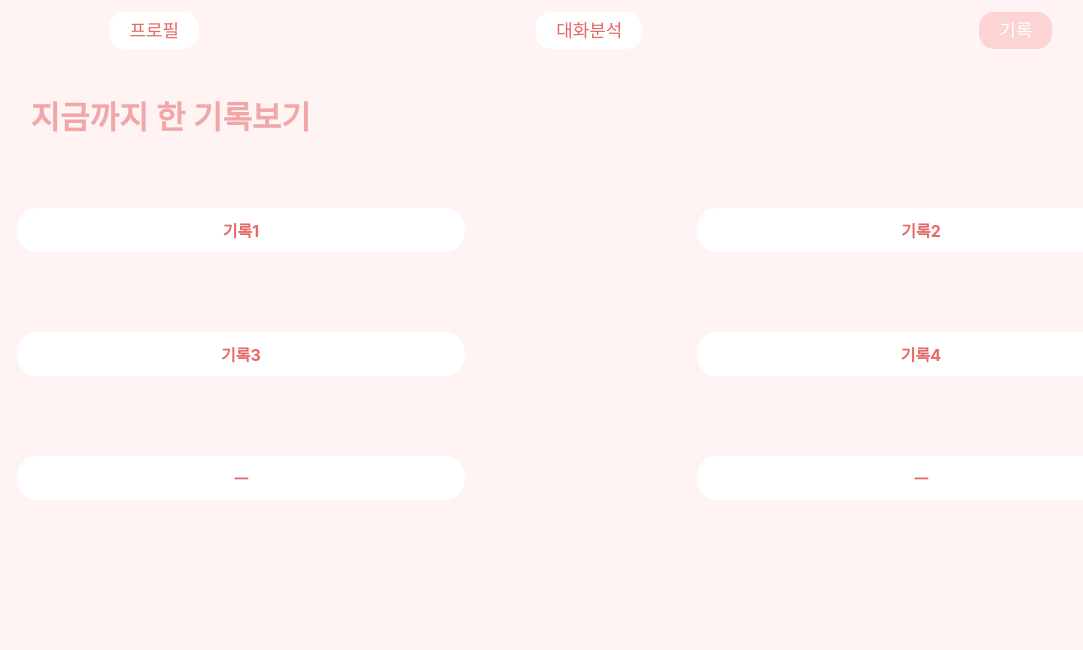
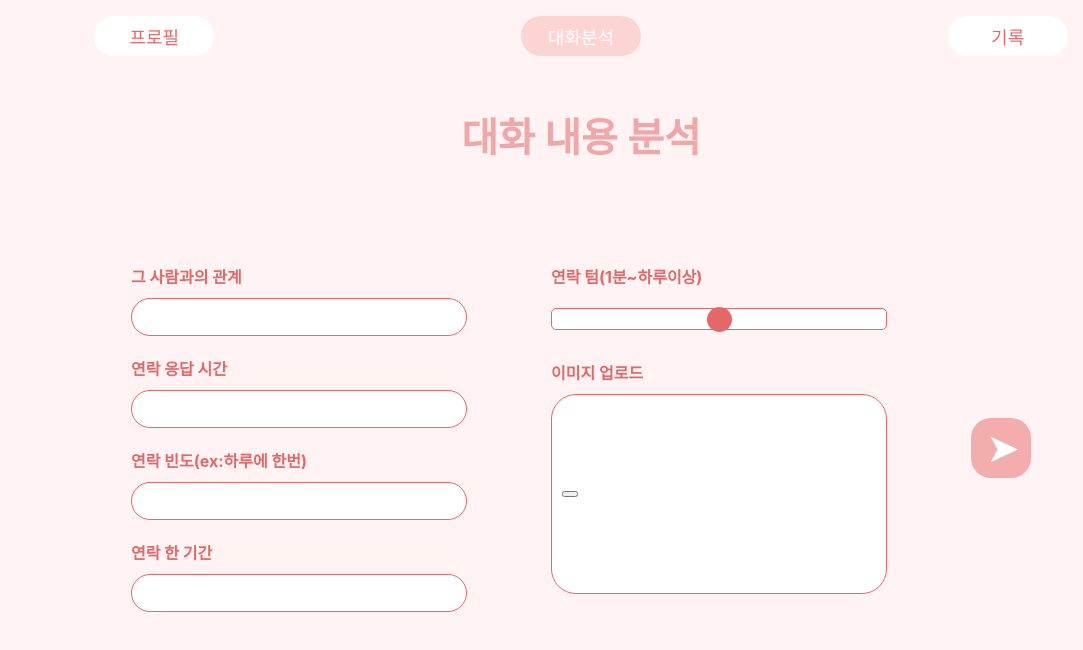
Before and after one commit to OxyBuddy/frontend, a React (Create React App) app: page /analyze in a window 1280 px wide. Shown: the top 650 px of the page, without its empty margins (59-1142 px from the left). Built offline with nearby package versions, Linux system fonts and the light colour scheme.

Commit message:
옥분이 커밋

```diff
--- a/src/App.js
+++ b/src/App.js
@@ -1,33 +1,21 @@
-import './screens/record.css'
+import { BrowserRouter as Router, Route, Routes } from 'react-router-dom';
+import Start from './screens/start';
+import Analyze from './screens/analyze';
+import Profile from './screens/profile';
+import Record from './screens/record';
+import AnalyzeResult from './screens/analyze_result'
 
-const records = ['박민서와의 기록 1번째','김유진과의 기록 1번째','박민서와의 기록 2번째','김유진과의 기록 2번째','',''];
-
-const Record = () => {
-
-  //const navigate = useNavigate();
-
-  return (
-    <div className="App">
-      <div className='header'>
-        <ul style={{padding: 0,listStyle:'none', flex: 1,flexDirection: 'row', display: 'flex', justifyContent: 'space-around'}}>
-          <li><a className="navi_content" style={{color: '#E56767', marginLeft:0}}>프로필</a></li>
-          <li><a className="navi_content" style={{color: '#E56767'}}>대화분석</a></li>
-          <li><a className="navi_content" style={{color: '#ffffff', backgroundColor: '#FDD4D4'}}>기록</a></li>
-        </ul>
-      </div>
-      <h1 style={{textAlign: 'left', marginLeft:'7%', color:'#F1A7A7', marginBottom:'70px'}}>지금까지 한 기록보기</h1>
-      <div className="content_container">
-        <div style={{ display: 'grid', gridTemplateColumns: 'repeat(2, 35%)', gap: '80px', width:'100%', justifyContent:'space-around'}}>
-            {records.map((record, index) => (
-              <div key={index} className="records" style={{ border: 'none', padding: '10px', textAlign: 'center' }}>
-                {record!=''? '기록'+(index+1) : 'ㅡ'}
-              </div>
-            ))}
-        </div>
-      </div>
-    </div>
-  );
+const App = () => {
+    return (
+        <Router>
+            <Routes>
+                <Route path='/start' element={<Start />} />
+                <Route path='/Profile' element={<Profile />} />
+                <Route path='/analyze' element={<Analyze />} />
+                <Route path='/record' element={<Record />} />
+                <Route path='/analyze_result' element={<AnalyzeResult />} />
+            </Routes>
+        </Router>
+    )
 }
-
-
-export default Record;
+export default App;
--- a/src/screens/analyze.css
+++ b/src/screens/analyze.css
@@ -1,23 +1,26 @@
 *{
     background-color: #FFF3F3;
     box-sizing: border-box;
+    margin-left: 0;
 }
 .header {
     margin-left: 0;
     padding-left: 0;
-    margin-bottom: 50px;
+    margin-bottom: 30px;
 
 }
 
 .content_container{
+    margin-left: 0;
     display: flex;
     justify-content: center;
     align-items: center;
     flex-direction: column;
+
 }
 
 .form_content{
-    width: 80%;
+    width: 900px;
     display: flex;
     justify-content: space-between;
 }
@@ -53,12 +56,15 @@
 
 
 .navi_content {
-    padding: 8px ;
-    padding-left: 20px;
-    padding-right: 20px;
+    padding: 2px ;
+    padding-left: 10px;
+    padding-right: 10px;
     font-size:18px;
-    border-radius:15px;
+    border-radius:100px;
     background-color:white;
+    width: 120px;
+    height: 40px;
+
 }
 
 button{
--- a/src/screens/analyze.js
+++ b/src/screens/analyze.js
@@ -1,10 +1,9 @@
 import './analyze.css'
-//import { useNavigate } from 'react-router-dom';
-import React, { useState } from 'react';
+import { useNavigate } from 'react-router';
 
 const Analyze = () => {
 
-  //const navigate = useNavigate();
+  const navigate = useNavigate();
 
   const handle_submit = (event) => {
         event.preventDefault(); // 버튼 잠시 금지
@@ -33,13 +32,38 @@ const Analyze = () => {
     <div className="App">
       <div className='header'>
         <ul style={{padding: 0,listStyle:'none', flex: 1,flexDirection: 'row', display: 'flex', justifyContent: 'space-around'}}>
-          <li><a className="navi_content" style={{color: '#E56767'}}>프로필</a></li>
-          <li><a className="navi_content" style={{color: '#ffffff', backgroundColor: '#FDD4D4'}}>대화분석</a></li>
-          <li><a className="navi_content" style={{color: '#E56767'}}>기록</a></li>
+        <li>
+          <button
+            className="navi_content"
+            style={{ color: '#E56767', marginLeft: 0, border: 'none', cursor: 'pointer' }}
+            onClick={() => navigate('/profile')}
+          >
+          프로필
+          </button>
+        </li>
+        <li>
+          <button
+            className="navi_content"
+            style={{ color: '#ffffff',backgroundColor: '#FDD4D4', border: 'none', cursor: 'pointer' }}
+            onClick={() => navigate('/analyze')}
+          >
+          대화분석
+          </button>
+        </li>
+        <li>
+          <button
+            className="navi_content"
+            style={{ color: '#E56767',  border: 'none', cursor: 'pointer' }}
+            onClick={() => navigate('/record')}
+          >
+          기록
+          </button>
+        </li>
         </ul>
       </div>
+      <h1 style={{fontSize:'40px', fontWeight:'bold', color:'#F1A7A7', marginBottom:'20px', textAlign:'center'}}>대화 내용 분석</h1>
       <div className="content_container">
-        <h1 style={{fontSize:'40px', fontWeight:'bold', color:'#F1A7A7', marginBottom:'20px', textAlign:'center'}}>대화 내용 분석</h1>
+
         <form onSubmit={handle_submit} className='form_content'>
             <div className='left'>
             <label>그 사람과의 관계</label>
@@ -59,7 +83,7 @@ const Analyze = () => {
               <input type='file' name='upload' style={{height: '200px', alignContent:'center', fontSize:'0px', color:'white'}}/>
             </div>
           </div>
-          <button type='submit'>➤</button>
+          <button type='submit'onClick={()=>navigate('/analyze_result')}>➤</button>
         </form>
       </div>
     </div>
--- a/src/screens/analyze_result.css
+++ b/src/screens/analyze_result.css
@@ -1,36 +1,39 @@
-*{
+* {
     background-color: #FFF3F3;
     box-sizing: border-box;
 }
+
 .header {
     margin-left: 0;
     padding-left: 0;
     margin-bottom: 50px;
-
 }
 
 .navi_content {
-    padding: 8px ;
-    padding-left: 20px;
-    padding-right: 20px;
-    font-size:18px;
-    border-radius:15px;
-    background-color:white;
+    padding: 2px;
+    padding-left: 10px;
+    padding-right: 10px;
+    font-size: 18px;
+    border-radius: 100px;
+    background-color: white;
+    width: 120px;
+    height: 40px;
 }
 
-.content_container{
+.content_container {
     margin-top: 100px;
     margin-left: 20%;
     margin-right: 20%;
+    flex-direction: column;
 }
 
-.analyze_result{
-    text-align: left;
-    margin-bottom: 100px;
+.analyze_result {
+    margin-bottom: 10px;
+    text-align: center;
 }
 
-.result{
-    color: #E56767 ;
+.result {
+    color: #E56767;
     font-weight: bold;
     font-size: 23px;
 }
--- a/src/screens/analyze_result.js
+++ b/src/screens/analyze_result.js
@@ -1,14 +1,40 @@
 import './analyze_result.css'
+import { useNavigate } from 'react-router';
 
-const analyze = () => {
+const AnalyzeResult = () => {
+  const navigate = useNavigate();
 
   return (
     <div className="App">
       <div className='header'>
         <ul style={{padding: 0,listStyle:'none', flex: 1,flexDirection: 'row', display: 'flex', justifyContent: 'space-around'}}>
-          <li><a className="navi_content" style={{color: '#E56767'}}>프로필</a></li>
-          <li><a className="navi_content" style={{color: '#ffffff', backgroundColor: '#FDD4D4'}}>대화분석</a></li>
-          <li><a className="navi_content" style={{color: '#E56767'}}>기록</a></li>
+        <li>
+          <button
+            className="navi_content"
+            style={{ color: '#E56767', marginLeft: 0, border: 'none', cursor: 'pointer' }}
+            onClick={() => navigate('/profile')}
+          >
+          프로필
+          </button>
+        </li>
+        <li>
+          <button
+            className="navi_content"
+            style={{ color: '#ffffff',backgroundColor: '#FDD4D4', border: 'none', cursor: 'pointer' }}
+            onClick={() => navigate('/analyze')}
+          >
+          대화분석
+          </button>
+        </li>
+        <li>
+          <button
+            className="navi_content"
+            style={{ color: '#E56767',  border: 'none', cursor: 'pointer' }}
+            onClick={() => navigate('/record')}
+          >
+          기록
+          </button>
+        </li>
         </ul>
       </div>
       <div className='content_container'>
@@ -16,6 +42,7 @@ const analyze = () => {
         <h1 style={{fontSize:'40px', fontWeight:'bold', color:'#F1A7A7', marginBottom:'20px'}}>대화 내용 분석</h1>
         <p className='result'>상대와 당신의 연애 확률은 78%입니다.</p>
       </div>
+
       <div className="analyze_result">
         <h1 style={{fontSize:'40px', fontWeight:'bold', color:'#F1A7A7', marginBottom:'20px'}}>해야할 노력</h1>
         <p className='result'>78%는 높은 수치이긴 하지만 확실한 수치는 아니기 때문에 연애 수치를 올리고 싶으시면, 상대에게 더 적극적으로 행동하는 것을 추천합니다.</p>
@@ -25,4 +52,4 @@ const analyze = () => {
   );
 }
 
-export default analyze;
+export default AnalyzeResult;
--- a/src/screens/profile.css
+++ b/src/screens/profile.css
@@ -2,20 +2,23 @@
     background-color: #FFF3F3;
 }
 .header {
-    margin-bottom: 50px;
+    margin-bottom: 30px;
 }
+.navi_content {
+    padding: 2px ;
+    padding-left: 10px;
+    padding-right: 10px;
+    font-size:18px;
+    border-radius:100px;
+    background-color:white;
+    width: 120px;
+    height: 40px;
 
-.navi_content {
-    padding: 8px ;
-    padding-left: 20px;
-    padding-right: 20px;
-    font-size:18px;
-    border-radius: 15px;
-    background-color:white;
 }
 
 .content_container{
     display: flex;
+    flex-direction: row;
     justify-content: space-around;
     margin-top: 100px;
 }
--- a/src/screens/profile.js
+++ b/src/screens/profile.js
@@ -1,18 +1,43 @@
 import './profile.css'
+import { useNavigate } from 'react-router';
 
 const baby_name = '박민서';
 
 const Profile = () => {
 
-  //const navigate = useNavigate();
+  const navigate = useNavigate();
 
   return (
     <div className="App">
       <div className='header'>
         <ul style={{padding: 0,listStyle:'none', flex: 1,flexDirection: 'row', display: 'flex', justifyContent: 'space-around'}}>
-          <li><a className="navi_content" style={{color: '#ffffff', backgroundColor: '#FDD4D4'}}>프로필</a></li>
-          <li><a className="navi_content" style={{color: '#E56767'}}>대화분석</a></li>
-          <li><a className="navi_content" style={{color: '#E56767'}}>기록</a></li>
+        <li>
+          <button
+            className="navi_content"
+            style={{ color: '#ffffff', backgroundColor: '#FDD4D4', marginLeft: 0, border: 'none', cursor: 'pointer' }}
+            onClick={() => navigate('/profile')}
+          >
+          프로필
+          </button>
+        </li>
+        <li>
+          <button
+            className="navi_content"
+            style={{ color: '#E56767', border: 'none', cursor: 'pointer' }}
+            onClick={() => navigate('/analyze')}
+          >
+          대화분석
+          </button>
+        </li>
+        <li>
+          <button
+            className="navi_content"
+            style={{ color: '#E56767', border: 'none', cursor: 'pointer' }}
+            onClick={() => navigate('/record')}
+          >
+          기록
+          </button>
+        </li>
         </ul>
       </div>
       <div className="content_container">
--- a/src/screens/record.css
+++ b/src/screens/record.css
@@ -6,12 +6,15 @@
 }
 
 .navi_content {
-    padding: 8px ;
-    padding-left: 20px;
-    padding-right: 20px;
+    padding: 2px ;
+    padding-left: 10px;
+    padding-right: 10px;
     font-size:18px;
-    border-radius: 15px;
+    border-radius:100px;
     background-color:white;
+    width: 120px;
+    height: 40px;
+
 }
 
 .content_container{
--- a/src/screens/record.js
+++ b/src/screens/record.js
@@ -0,0 +1,57 @@
+import './record.css'
+import { useNavigate } from 'react-router';
+
+const records = ['박민서와의 기록 1번째','김유진과의 기록 1번째','박민서와의 기록 2번째','김유진과의 기록 2번째','',''];
+
+const Record = () => {
+  const navigate = useNavigate();
+
+  return (
+    <div className="App">
+      <div className='header'>
+        <ul style={{padding: 0,listStyle:'none', flex: 1,flexDirection: 'row', display: 'flex', justifyContent: 'space-around'}}>
+        <li>
+          <button
+            className="navi_content"
+            style={{ color: '#E56767', marginLeft: 0, border: 'none', cursor: 'pointer' }}
+            onClick={() => navigate('/profile')}
+          >
+          프로필
+          </button>
+        </li>
+        <li>
+          <button
+            className="navi_content"
+            style={{ color: '#E56767', border: 'none', cursor: 'pointer' }}
+            onClick={() => navigate('/analyze')}
+          >
+          대화분석
+          </button>
+        </li>
+        <li>
+          <button
+            className="navi_content"
+            style={{ color: '#ffffff', backgroundColor: '#FDD4D4', border: 'none', cursor: 'pointer' }}
+            onClick={() => navigate('/record')}
+          >
+          기록
+          </button>
+        </li>
+        </ul>
+      </div>
+      <h1 style={{textAlign: 'center', color:'#F1A7A7', marginBottom:'70px'}}>지금까지 한 기록보기</h1>
+      <div className="content_container">
+        <div style={{ display: 'grid', gridTemplateColumns: 'repeat(2, 35%)', gap: '80px', width:'100%', justifyContent:'space-around'}}>
+            {records.map((record, index) => (
+              <div key={index} className="records" style={{ border: 'none', padding: '10px', textAlign: 'center' }}>
+                {record!=''? '기록'+(index+1) : 'ㅡ'}
+              </div>
+            ))}
+        </div>
+      </div>
+    </div>
+  );
+}
+
+
+export default Record;
--- a/src/screens/start.css
+++ b/src/screens/start.css
@@ -2,16 +2,19 @@
     background-color: #FFF3F3;
 }
 .header {
-    margin-bottom: 50px;
+    margin-bottom: 30px;
 }
 
 .navi_content {
-    padding: 8px ;
-    padding-left: 20px;
-    padding-right: 20px;
+    padding: 2px ;
+    padding-left: 10px;
+    padding-right: 10px;
     font-size:18px;
-    border-radius: 15px;
+    border-radius:100px;
     background-color:white;
+    width: 120px;
+    height: 40px;
+
 }
 
 .solve_problem{
@@ -20,4 +23,7 @@
     background-color:#F1A7A7;
     border-radius:15px;
     padding: 8px 30px;
+    width: 220px;
+    height: 40px;
+    margin-bottom: 5px;
 }
--- a/src/screens/start.js
+++ b/src/screens/start.js
@@ -1,13 +1,41 @@
 import './start.css'
+import { useNavigate } from 'react-router';
 
-const start = () => {
+const Start = () => {
+
+  const navigate = useNavigate();
+
   return (
     <div className="App">
       <div className='header'>
         <ul style={{padding: 0,listStyle:'none', flex: 1,flexDirection: 'row', display: 'flex', justifyContent: 'space-around'}}>
-          <li><a className="navi_content" style={{color: '#E56767'}}>프로필</a></li>
-          <li><a className="navi_content" style={{color: '#E56767'}}>대화분석</a></li>
-          <li><a className="navi_content" style={{color: '#E56767'}}>기록</a></li>
+        <li>
+          <button
+            className="navi_content"
+            style={{ color: '#E56767', marginLeft: 0, border: 'none', cursor: 'pointer' }}
+            onClick={() => navigate('./profile')}
+          >
+          프로필
+          </button>
+        </li>
+        <li>
+          <button
+            className="navi_content"
+            style={{ color: '#E56767', border: 'none', cursor: 'pointer' }}
+            onClick={() => navigate('./analyze')}
+          >
+          대화분석
+          </button>
+        </li>
+        <li>
+          <button
+            className="navi_content"
+            style={{ color: '#E56767', border: 'none', cursor: 'pointer' }}
+            onClick={() => navigate('./record')}
+          >
+          기록
+          </button>
+        </li>
         </ul>
       </div>
       <div className="content_container">
@@ -17,11 +45,11 @@ const start = () => {
         <p style={{color:'#FDC0C0', fontSize: '25px', textAlign:'left'}}>"연락 응답 시간은?"</p>
         <p style={{color:'#FDC0C0', fontSize: '25px', textAlign:'left'}}>"연락할 때 말투는?"</p>
         <p style={{color:'#FDD4D4',fontSize: '30px', marginBottom:'60px'}}>이젠 <text style={{fontSize: '45px', fontWeight:'bold'}}>고민</text> 그만! AI 대화 분석을 통한 확실한 솔루션</p>
-        <a className="solve_problem">문제 해결해 보기!</a>
+        <button className="solve_problem">문제 해결해 보기!</button>
         </div>
       </div>
     </div>
   );
 }
 
-export default start;
+export default Start;
```
Also changed, not shown: src/App_save.js (added, +19 -0 lines).
